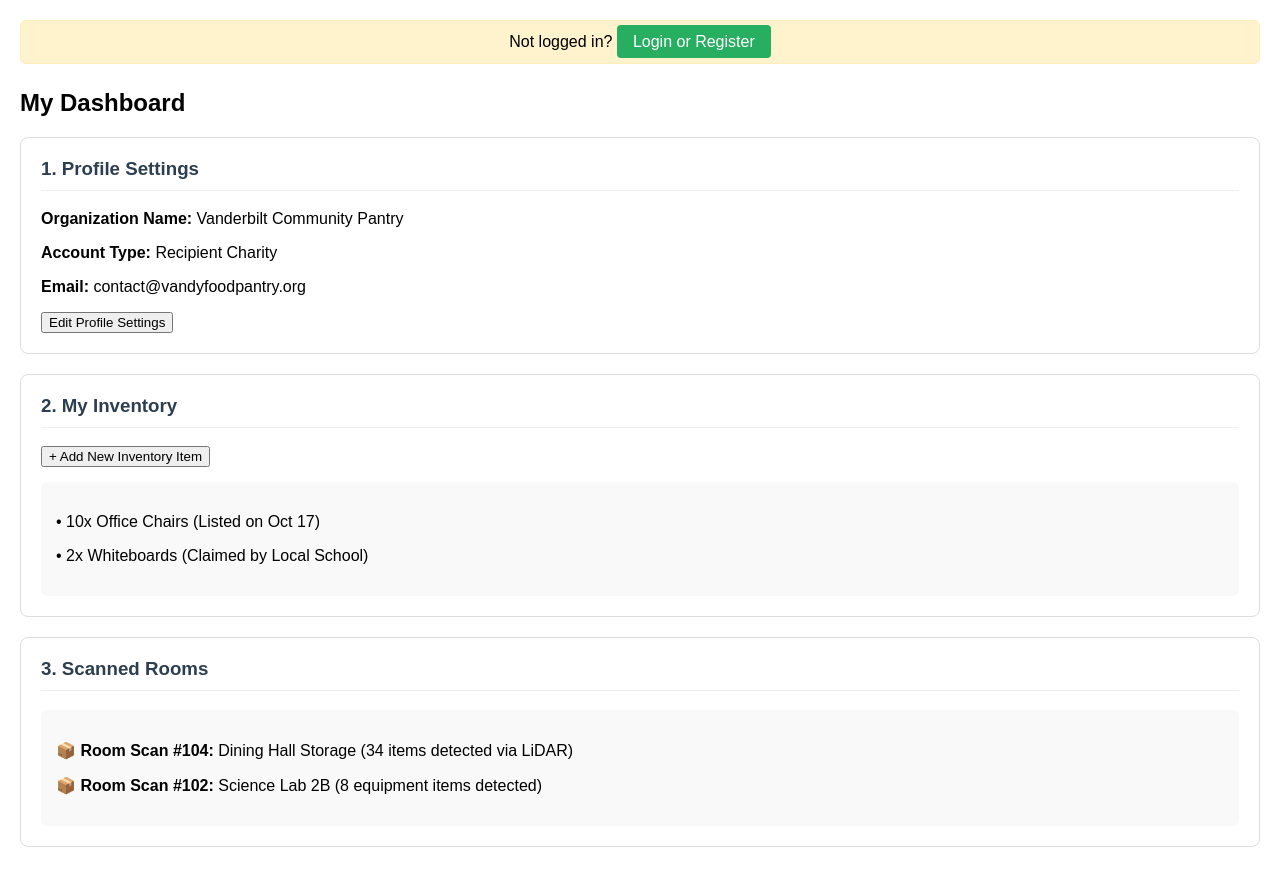
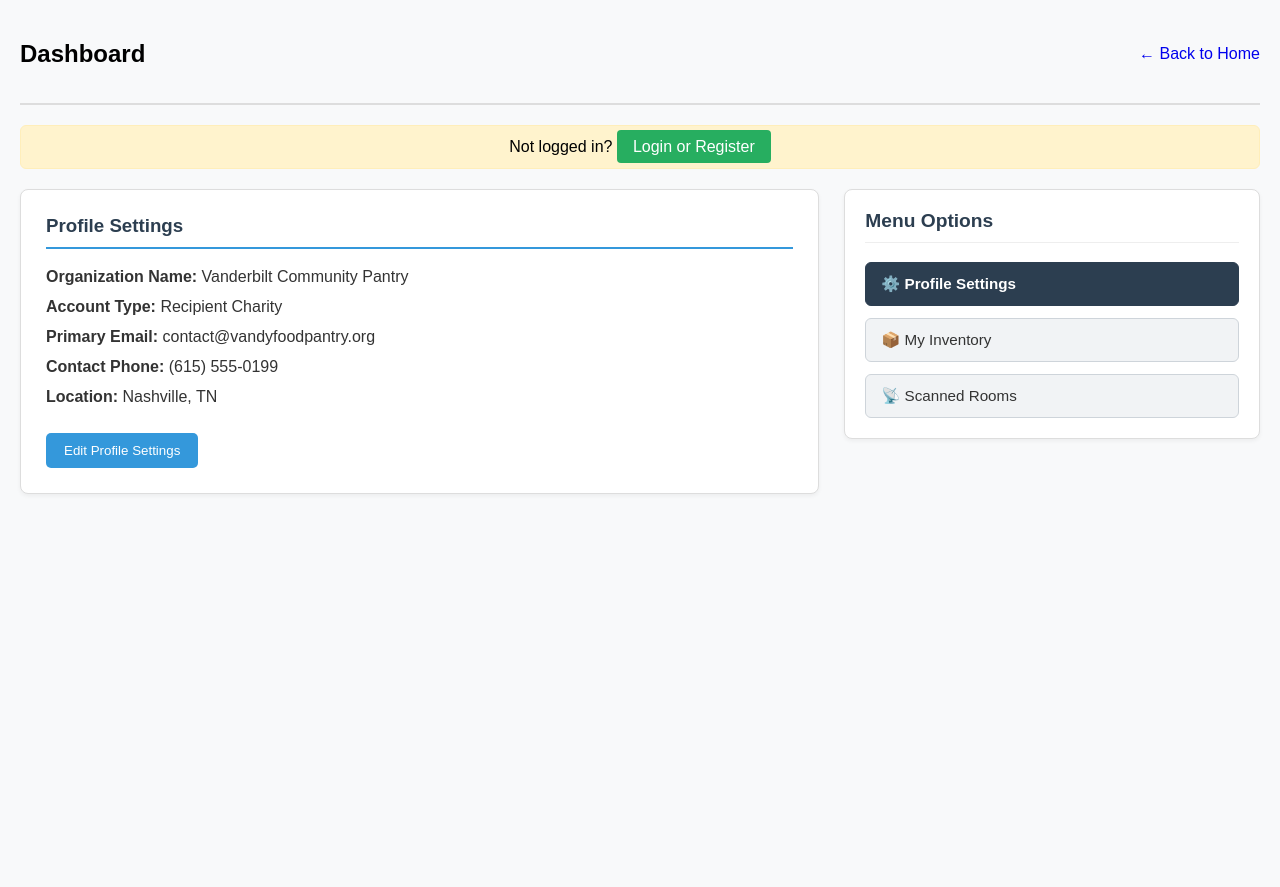
Before and after one commit to 0gu3han/SuppLIDAR, a Python web app: template templates/profile.html in a window 1280 px wide. After the commit the page ends 494 px from the top, so only its background shows below. Run offline with Jinja, Linux system fonts and the light colour scheme; the template is opened without the code that fills it, so the values that code supplies are empty.

Commit message:
Skel looking good

```diff
--- a/templates/profile.html
+++ b/templates/profile.html
@@ -5,50 +5,70 @@
     <meta name="viewport" content="width=device-width, initial-scale=1.0">
     <title>SuppLIDAR - My Profile</title>
     <style>
-        body { font-family: Arial, sans-serif; margin: 0; padding: 20px; }
-        .auth-banner { background: #fff3cd; padding: 12px; border: 1px solid #ffeeba; border-radius: 6px; text-align: center; margin-bottom: 25px; }
+        body { font-family: Arial, sans-serif; margin: 0; padding: 20px; background-color: #f8f9fa; }
+        .header { display: flex; justify-content: space-between; align-items: center; padding-bottom: 15px; border-bottom: 2px solid #ddd; margin-bottom: 20px; }
+        .auth-banner { background: #fff3cd; padding: 12px; border: 1px solid #ffeeba; border-radius: 6px; text-align: center; margin-bottom: 20px; }
         .btn-auth { background: #27ae60; color: white; padding: 8px 16px; border: none; border-radius: 4px; cursor: pointer; text-decoration: none; }
-        .profile-section { border: 1px solid #ddd; padding: 20px; border-radius: 8px; margin-bottom: 20px; }
-        .section-title { margin-top: 0; color: #2c3e50; border-bottom: 1px solid #eee; padding-bottom: 10px; }
-        .inventory-list, .room-list { background: #f9f9f9; padding: 15px; border-radius: 6px; }
+
+        /* Two-Column Sidebar Layout */
+        .profile-container { display: flex; gap: 25px; align-items: flex-start; }
+
+        /* Main Area (Left Column - Profile Settings) */
+        .main-content { flex: 2; background: #ffffff; padding: 25px; border: 1px solid #ddd; border-radius: 8px; box-shadow: 0 2px 4px rgba(0,0,0,0.05); }
+        .section-title { margin-top: 0; color: #2c3e50; border-bottom: 2px solid #3498db; padding-bottom: 10px; }
+        .info-group p { margin: 12px 0; font-size: 1rem; color: #333; }
+        .btn-edit { background: #3498db; color: white; border: none; padding: 10px 18px; border-radius: 5px; cursor: pointer; margin-top: 15px; }
+
+        /* Sidebar Options (Right Column) */
+        .sidebar { flex: 1; background: #ffffff; padding: 20px; border: 1px solid #ddd; border-radius: 8px; box-shadow: 0 2px 4px rgba(0,0,0,0.05); }
+        .sidebar-title { margin-top: 0; font-size: 1.2rem; color: #2c3e50; border-bottom: 1px solid #eee; padding-bottom: 10px; }
+        .sidebar-menu { display: flex; flex-direction: column; gap: 12px; margin-top: 15px; }
+        .menu-btn { display: block; width: 100%; padding: 12px 15px; background: #f1f3f5; border: 1px solid #ced4da; border-radius: 6px; text-align: left; font-size: 0.95rem; color: #333; text-decoration: none; cursor: pointer; box-sizing: border-box; }
+        .menu-btn.active { background: #2c3e50; color: #ffffff; border-color: #2c3e50; font-weight: bold; }
+        .menu-btn:hover:not(.active) { background: #e9ecef; }
     </style>
 </head>
 <body>
 
-    <!-- Classic Auth Prompt -->
+    <div class="header">
+        <h2>Dashboard</h2>
+        <a href="/" style="text-decoration: none;">← Back to Home</a>
+    </div>
+
+    <!-- Auth Banner -->
     <div class="auth-banner">
         <span>Not logged in? </span>
         <a href="/login" class="btn-auth">Login or Register</a>
     </div>
 
-    <h2>My Dashboard</h2>
+    <!-- Dashboard Split Layout -->
+    <div class="profile-container">
 
-    <!-- Option 1: Profile Settings -->
-    <div class="profile-section">
-        <h3 class="section-title">1. Profile Settings</h3>
-        <p><strong>Organization Name:</strong> Vanderbilt Community Pantry</p>
-        <p><strong>Account Type:</strong> Recipient Charity</p>
-        <p><strong>Email:</strong> contact@vandyfoodpantry.org</p>
-        <button>Edit Profile Settings</button>
-    </div>
+        <!-- Main Left Content: Shows Profile Settings -->
+        <div class="main-content">
+            <h3 class="section-title">Profile Settings</h3>
 
-    <!-- Option 2: Inventory Management -->
-    <div class="profile-section">
-        <h3 class="section-title">2. My Inventory</h3>
-        <button style="margin-bottom: 15px;">+ Add New Inventory Item</button>
-        <div class="inventory-list">
-            <p>• 10x Office Chairs (Listed on Oct 17)</p>
-            <p>• 2x Whiteboards (Claimed by Local School)</p>
+            <div class="info-group">
+                <p><strong>Organization Name:</strong> Vanderbilt Community Pantry</p>
+                <p><strong>Account Type:</strong> Recipient Charity</p>
+                <p><strong>Primary Email:</strong> contact@vandyfoodpantry.org</p>
+                <p><strong>Contact Phone:</strong> (615) 555-0199</p>
+                <p><strong>Location:</strong> Nashville, TN</p>
+            </div>
+
+            <button class="btn-edit">Edit Profile Settings</button>
         </div>
-    </div>
 
-    <!-- Option 3: Scanned Rooms -->
-    <div class="profile-section">
-        <h3 class="section-title">3. Scanned Rooms</h3>
-        <div class="room-list">
-            <p>📦 <strong>Room Scan #104:</strong> Dining Hall Storage (34 items detected via LiDAR)</p>
-            <p>📦 <strong>Room Scan #102:</strong> Science Lab 2B (8 equipment items detected)</p>
+        <!-- Right Side Menu Options -->
+        <div class="sidebar">
+            <h3 class="sidebar-title">Menu Options</h3>
+            <div class="sidebar-menu">
+                <a href="/profile" class="menu-btn active">⚙️ Profile Settings</a>
+                <a href="/inventory" class="menu-btn">📦 My Inventory</a>
+                <a href="/scanned-rooms" class="menu-btn">📡 Scanned Rooms</a>
+            </div>
         </div>
+
     </div>
 
 </body>
```
